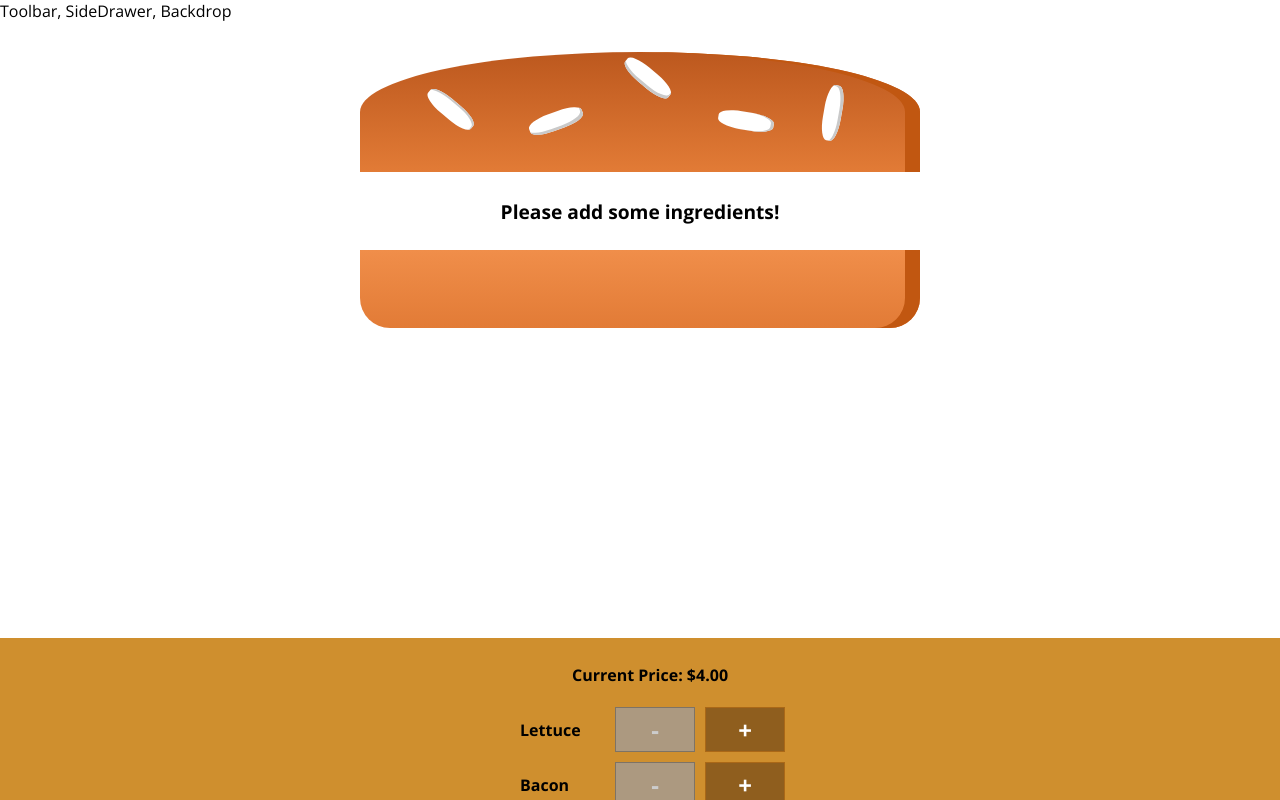
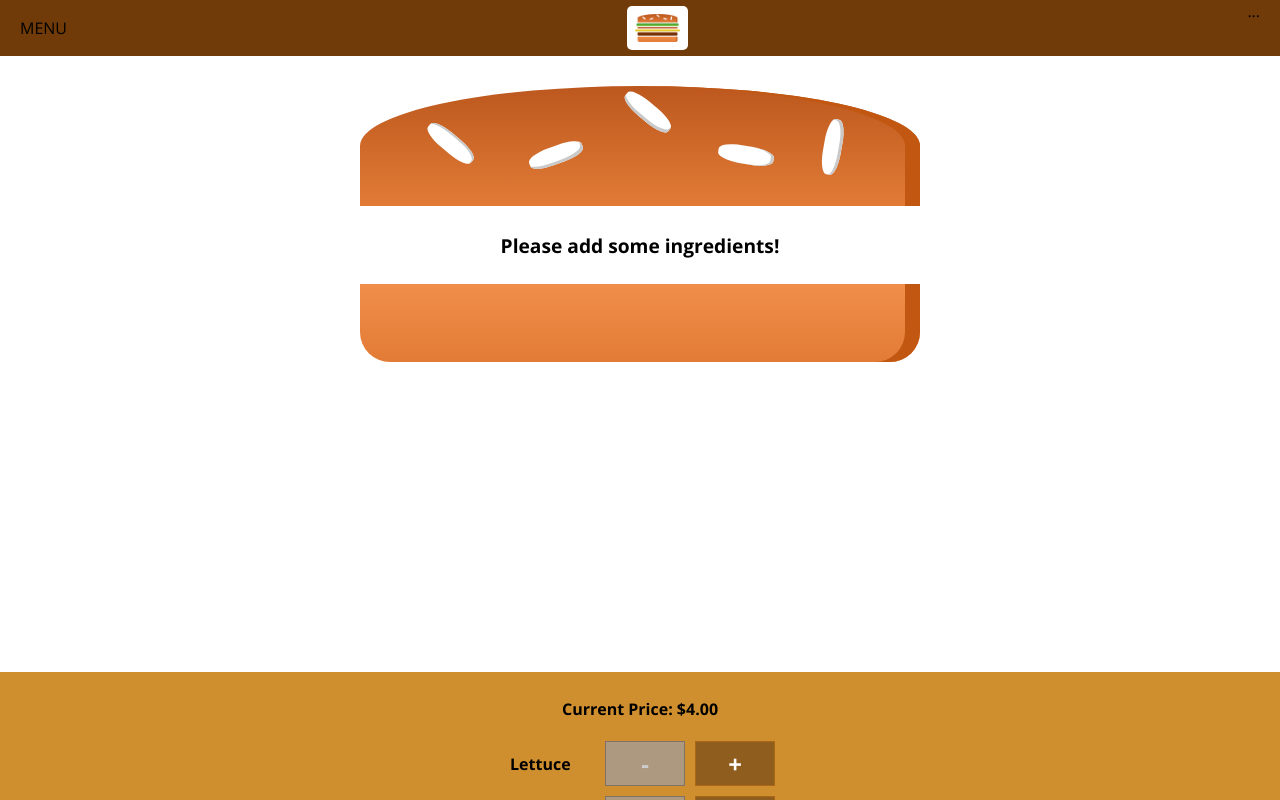
Before and after one commit to jeffcad/burger-builder, a React (Create React App) app: page / in a window 1280 px wide. Shown: the top 800 px of the page. Built offline with nearby package versions, Linux system fonts and the light colour scheme.

Commit message:
Add toolbar and logo

```diff
--- a/src/components/Burger/BuildControls/BuildControls.module.css
+++ b/src/components/Burger/BuildControls/BuildControls.module.css
@@ -7,6 +7,7 @@
   margin: auto;
   padding: 10px;
   background-color: #CF8F2E;
+  box-sizing: border-box;
 }
 
 .OrderButton {
--- a/src/components/Layout/Layout.js
+++ b/src/components/Layout/Layout.js
@@ -1,10 +1,11 @@
 import React from 'react'
 import Aux from '../../hoc/Auxiliary'
 import classes from './Layout.module.css'
+import Toolbar from '../Navigation/Toolbar/Toolbar'
 
 const Layout = (props) => (
   <Aux>
-    <div>Toolbar, SideDrawer, Backdrop</div>
+    <Toolbar />
     <main className={classes.Content}>
       {props.children}
     </main>
--- a/src/components/Layout/Layout.module.css
+++ b/src/components/Layout/Layout.module.css
@@ -1,3 +1,3 @@
 .Content {
-  margin-top: 16px;
+  margin-top: 72px;
 }
--- /dev/null
+++ b/src/components/Logo/Logo.js
@@ -0,0 +1,11 @@
+import React from 'react'
+import logo from '../../assets/images/logo.png'
+import classes from './Logo.module.css'
+
+const Logo = (props) => (
+  <div className={classes.Logo}>
+    <img src={logo} alt='Burger Builder' />
+  </div>
+)
+
+export default Logo
--- /dev/null
+++ b/src/components/Logo/Logo.module.css
@@ -0,0 +1,11 @@
+.Logo {
+  background-color: white;
+  padding: 8px;
+  height: 80%;
+  box-sizing: border-box;
+  border-radius: 5px;
+}
+
+.Logo img {
+  height: 100%;
+}
--- /dev/null
+++ b/src/components/Navigation/Toolbar/Toolbar.js
@@ -0,0 +1,15 @@
+import React from 'react'
+import classes from './Toolbar.module.css'
+import Logo from '../../Logo/Logo'
+
+const Toolbar = (props) => (
+  <header className={classes.Toolbar}>
+    <div>MENU</div>
+    <Logo />
+    <nav>
+      ...
+    </nav>
+  </header>
+)
+
+export default Toolbar
--- /dev/null
+++ b/src/components/Navigation/Toolbar/Toolbar.module.css
@@ -0,0 +1,18 @@
+.Toolbar {
+  display: flex;
+  justify-content: space-between;
+  align-items: center;
+  height: 56px;
+  width: 100%;
+  position: fixed;
+  top: 0;
+  left: 0;
+  background-color: #703B09;
+  padding: 0 20px;
+  box-sizing: border-box;
+  z-index: 90;
+}
+
+.Toolbar nav {
+  height: 100%;
+}
```
Also changed, not shown: src/assets/images/logo.png (added), 1 other file (tests, documents, lock files or other folders).
